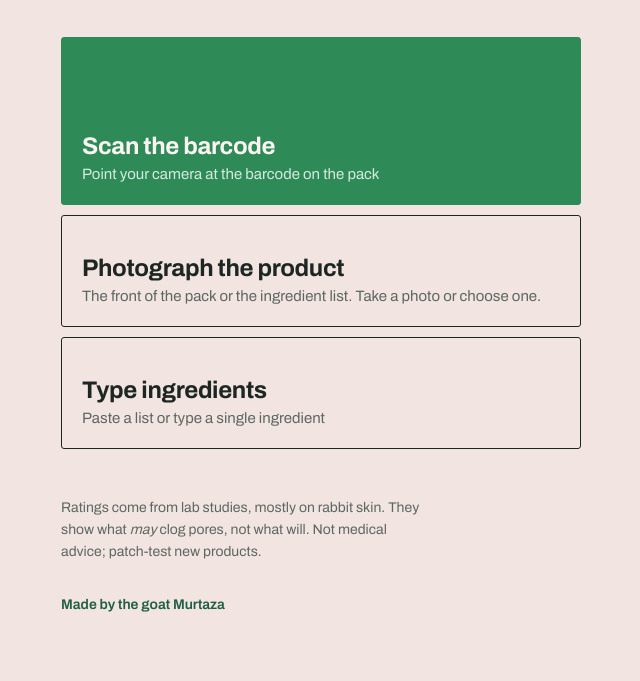
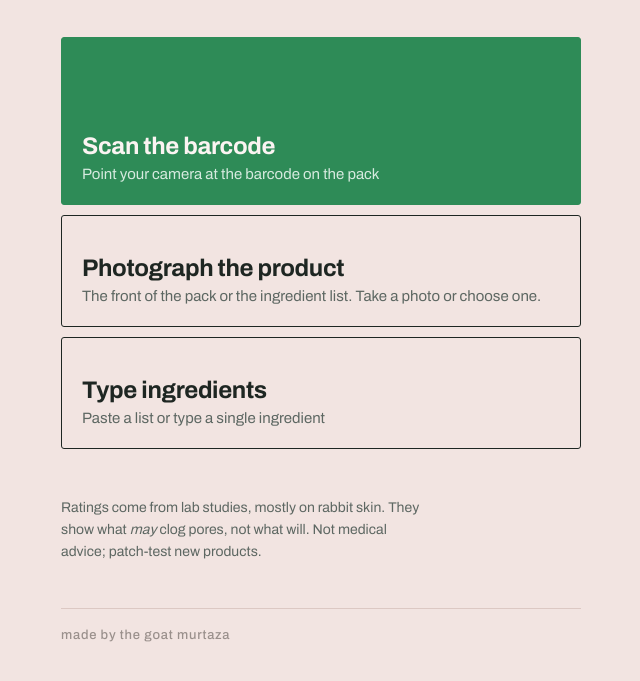
Before and after one commit to murtaza-waqar-257/Pore, a website: page index.html in a window 1280 px wide. Shown: the part 253-934 px from the top of the page, without its empty margins (319-959 px from the left). Drawn offline with Linux system fonts and the light colour scheme.

Commit message:
Sleeker lowercase credit line
Co-Authored-By: Claude Opus 5.5 <noreply@anthropic.com>
Claude-Session: https://claude.ai/code/session_01FWnBPdRkfABbxD9CNVaBcW

```diff
--- a/app.js
+++ b/app.js
@@ -61,7 +61,7 @@
         </button>
       </div>
       <p class="foot">Ratings come from lab studies, mostly on rabbit skin. They show what <em>may</em> clog pores, not what will. Not medical advice; patch-test new products.</p>
-      <p class="credit">Made by the goat Murtaza</p>
+      <p class="credit">made by the goat murtaza</p>
     `);
     wirePhoto();
     app.querySelector("[data-go=type]").addEventListener("click", () => { state.product = null; edit(""); });
@@ -373,7 +373,7 @@
       <div class="again"><button class="btn" data-again>Check another product</button>
       <button class="btn ghost" data-editlist>Edit this list</button></div>
       <p class="foot">Ratings mostly come from rabbit-ear tests of single ingredients at full strength. A whole product can behave differently. Not medical advice; patch-test new products.</p>
-      <p class="credit">Made by the goat Murtaza</p>`, keep);
+      <p class="credit">made by the goat murtaza</p>`, keep);
     wireBar(); wirePhoto();
     app.querySelectorAll("[data-t]").forEach((t) => t.addEventListener("change", () => {
       state[t.dataset.t] = t.checked; store.set(t.dataset.t, t.checked); results(true);
--- a/styles.css
+++ b/styles.css
@@ -57,7 +57,7 @@ header.bar { display: flex; align-items: baseline; justify-content: space-betwee
   color: var(--sea-deep); text-decoration: underline; text-underline-offset: 4px; text-decoration-thickness: 1px;
 }
 
-.credit { margin: 18px 0 0; font-size: 14px; font-weight: 600; color: var(--sea-deep); }
+.credit { margin: 32px 0 0; padding-top: 16px; border-top: 1px solid var(--line); font-size: 13px; font-weight: 500; font-variation-settings: "wdth" 112; letter-spacing: .06em; text-transform: lowercase; color: #9a908c; }
 
 /* The three ways in */
 .ways { display: grid; gap: 10px; }
```
